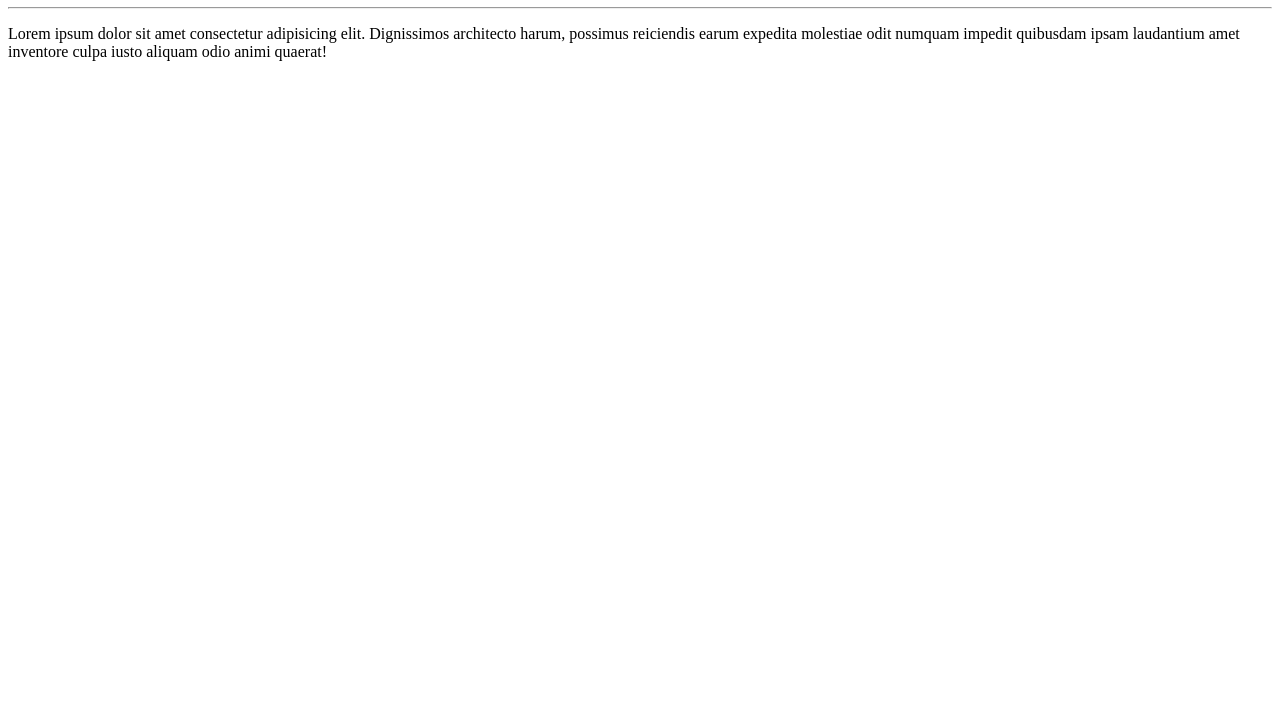
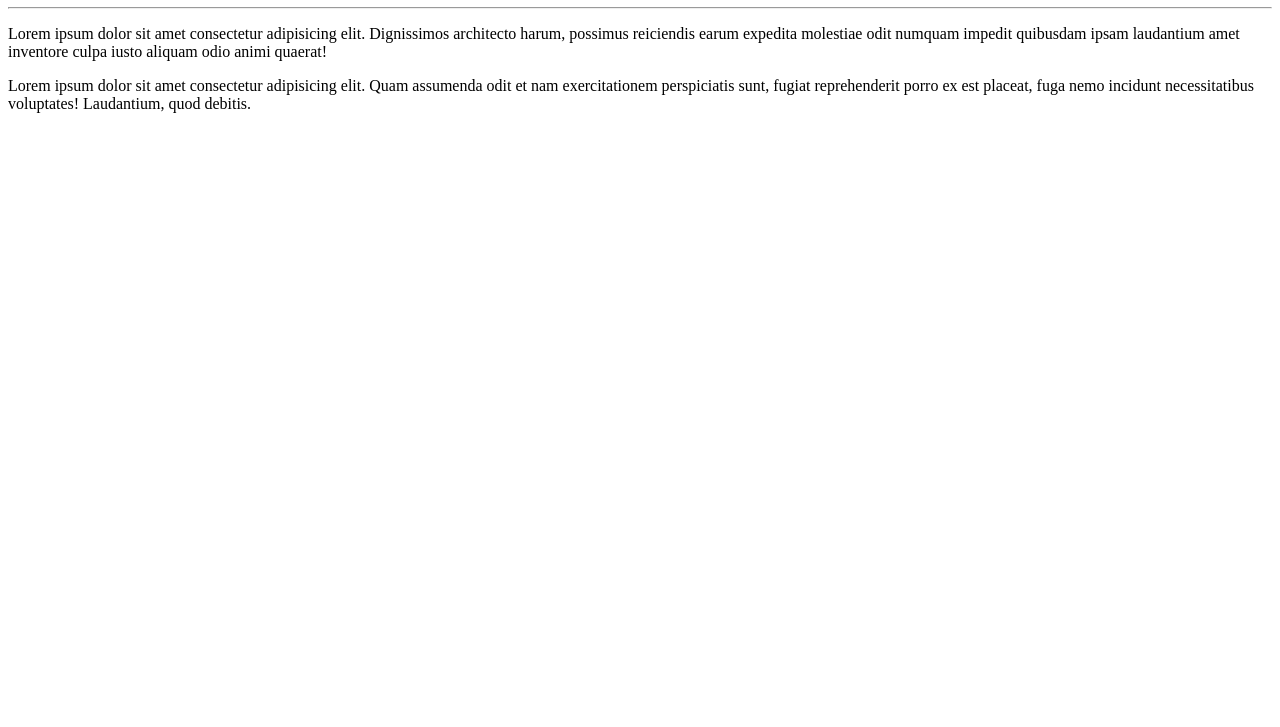
Before and after one commit to Maxwillamy777/Ola-Mundo, a plain HTML site: page site-exemplo/index.html in a window 1280 px wide. Shown: the part 73-800 px from the top of the page. Drawn offline with Linux system fonts and the light colour scheme.

Commit message:
adicionei um paragrafo

```diff
--- a/site-exemplo/index.html
+++ b/site-exemplo/index.html
@@ -9,6 +9,7 @@
 <h1>Olá, Mundo!</h1>
 <hr>
 <p>Lorem ipsum dolor sit amet consectetur adipisicing elit. Dignissimos architecto harum, possimus reiciendis earum expedita molestiae odit numquam impedit quibusdam ipsam laudantium amet inventore culpa iusto aliquam odio animi quaerat!</p>
+<p>Lorem ipsum dolor sit amet consectetur adipisicing elit. Quam assumenda odit et nam exercitationem perspiciatis sunt, fugiat reprehenderit porro ex est placeat, fuga nemo incidunt necessitatibus voluptates! Laudantium, quod debitis.</p>
 
 </body>
 </html>
```
